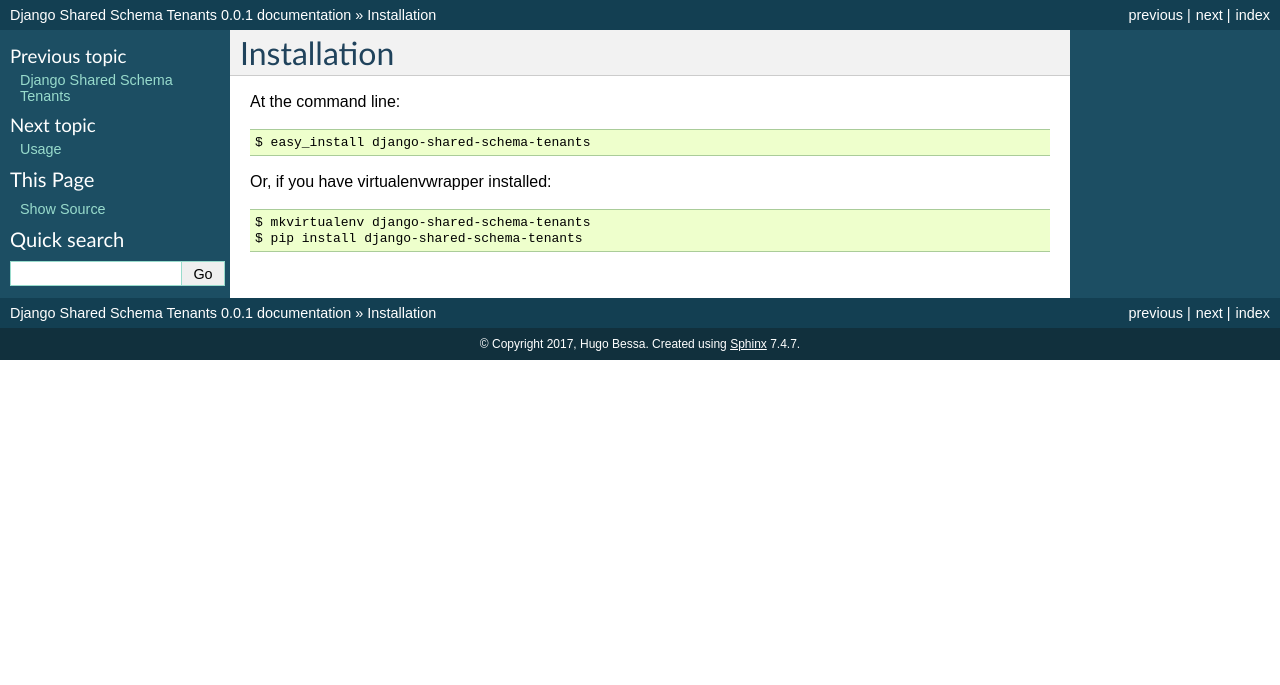
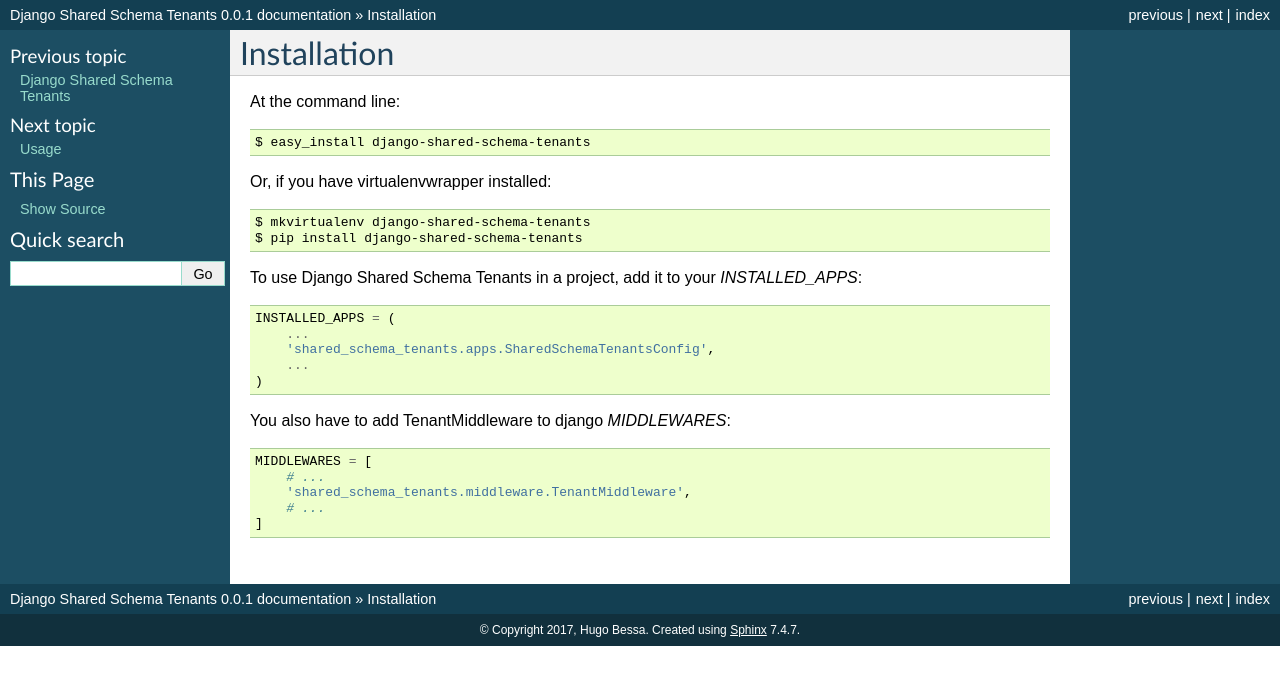
Before and after one commit to hugobessa/django-shared-schema-tenants, a Sphinx documentation site: the page built from docs/installation.rst, in a window 1280 px wide. Shown: the top 685 px of the page. Built offline with Sphinx 7.4.7, drawn with Linux system fonts in a browser that asks for light colours.

Commit message:
Updating readme and installation docs

```diff
--- a/README.rst
+++ b/README.rst
@@ -51,7 +51,10 @@
 Features
 --------
 
-* TODO
+* Tenants synced with django requests: The active tenant can be extracted from the domain of the request and from a specific http header attribute.
+* Easy data isolation between tenants: You reatrieve and create data the same way you do without tenants. The active tenant can be retreived from the request, and can also be forcedly set.
+* Partially shared resources: If there are resources that can be accessed from more then one tenant in your applidation, you don't need to duplicate it.
+
 
 Running Tests
 -------------
--- a/docs/installation.rst
+++ b/docs/installation.rst
@@ -10,3 +10,25 @@
 
     $ mkvirtualenv django-shared-schema-tenants
     $ pip install django-shared-schema-tenants
+
+
+To use Django Shared Schema Tenants in a project, add it to your `INSTALLED_APPS`:
+
+.. code-block:: python
+
+    INSTALLED_APPS = (
+        ...
+        'shared_schema_tenants.apps.SharedSchemaTenantsConfig',
+        ...
+    )
+
+
+You also have to add TenantMiddleware to django  `MIDDLEWARES`:
+
+.. code-block:: python
+
+    MIDDLEWARES = [
+        # ...
+        'shared_schema_tenants.middleware.TenantMiddleware',
+        # ...
+    ]
```
